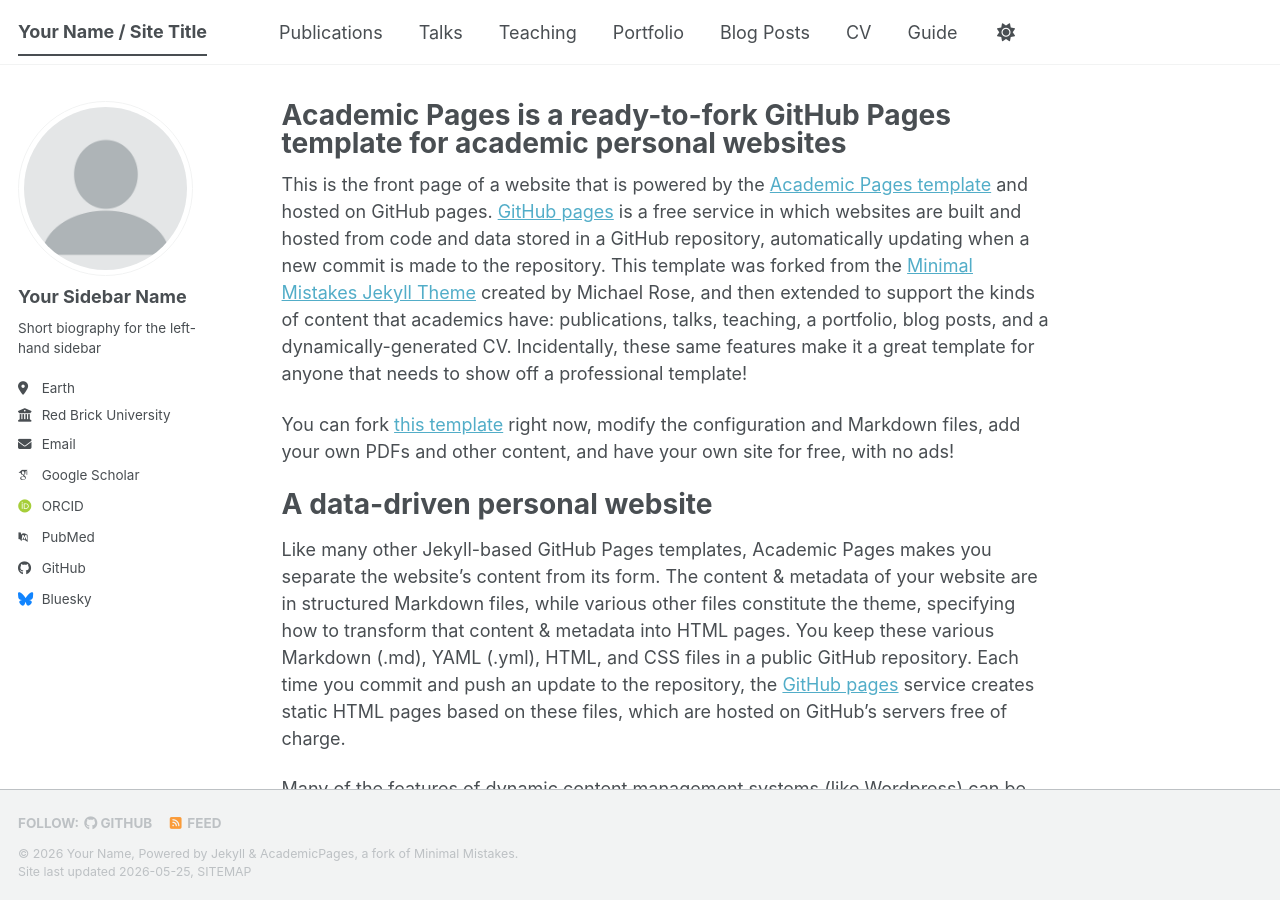
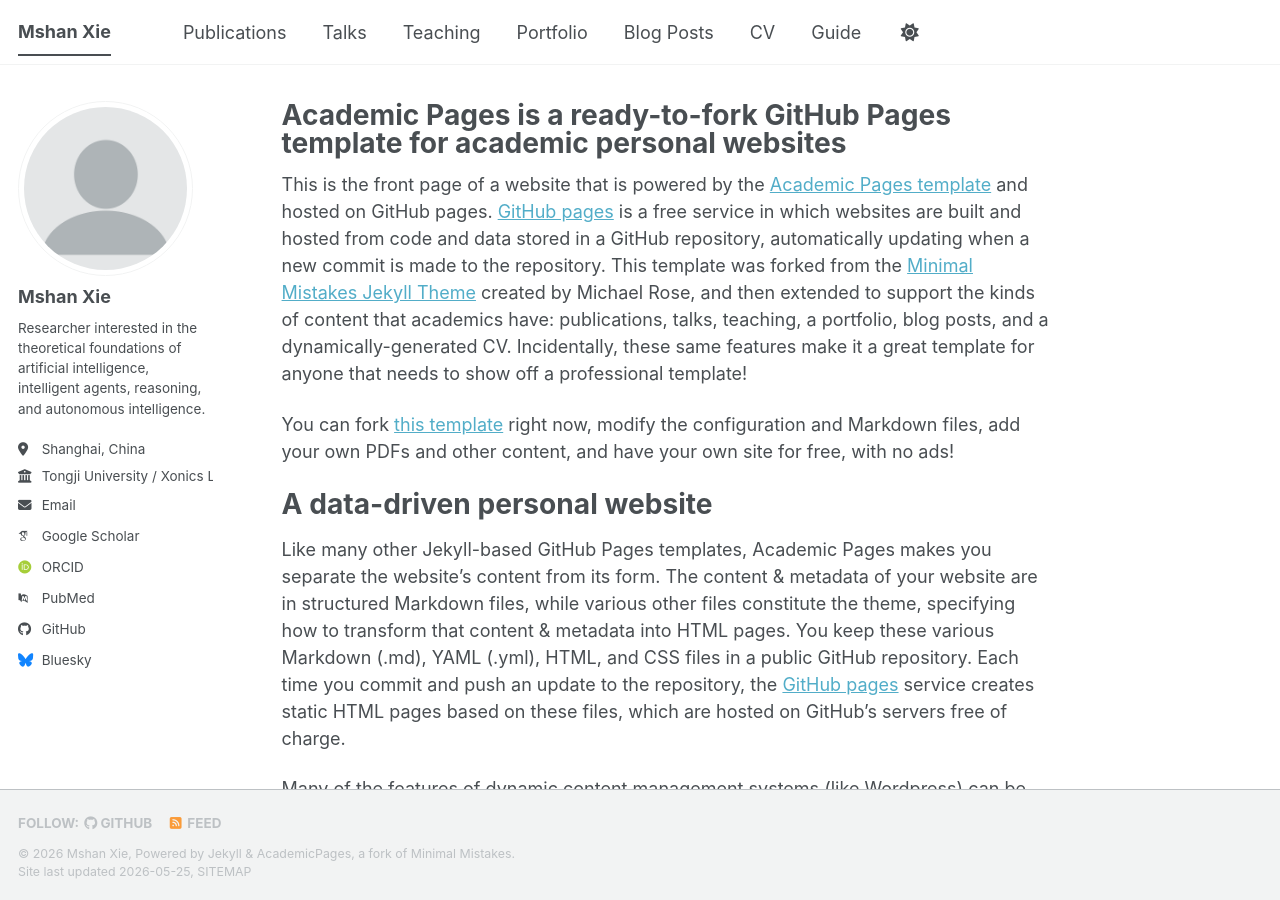
Before and after one commit to Mshan-XIE/Mshan-XIE.github.io, a Jekyll site: the page built from _pages/about.md, in a window 1280 px wide and 900 px high. Built offline with Jekyll 4.4.1, drawn with Linux system fonts in a browser that asks for light colours; some web fonts are replaced; a script bundle is joined from its source files by our own code; library files that are not in the unit come from our copies.

Commit message:
Update _config.yml

```diff
--- a/_config.yml
+++ b/_config.yml
@@ -9,14 +9,14 @@
 # Basic Site Settings
 locale                   : "en-US"
 site_theme               : "default" # The available themes options are "default", "air", "sunrise", "mint", "dirt" and "contrast"
-title                    : "Your Name / Site Title"
+title                    : "Mshan Xie"
 title_separator          : "-"
-name                     : &name "Your Name"
-description              : &description "Your Name's academic portfolio"   # Update this with a general description of your site, this is the default if not overridden by a page
-url                      : https://academicpages.github.io # The base hostname & protocol for your site e.g. "https://[your GitHub username].github.io",
+name                     : &name "Mshan Xie"
+description              : &description "Personal academic website of Mshan Xie"   # Update this with a general description of your site, this is the default if not overridden by a page
+url                      : "https://mshan-xie.github.io" # The base hostname & protocol for your site e.g. "https://[your GitHub username].github.io",
                                                            # or if you already have some other page hosted on Github then use "https://[your GitHub username].github.io/[Your Repo Name]"
 baseurl                  : "" # the subpath of your site, e.g. "/blog"
-repository               : "academicpages/academicpages.github.io"
+repository               : "Mshan-XIE/Mshan-XIE.github.io"
 
 # Site Author - The following control what appear as part of the author content on the side bar.
 #               If a field is blank the icon and link will not appear, otherwise it will be shown.
@@ -24,13 +24,13 @@ repository               : "academicpages/academicpages.github.io"
 author:
   # Biographic information
   avatar           : "profile.png"
-  name             : "Your Sidebar Name"
+  name             : "Mshan Xie"
   pronouns         : # example: "she/her"
-  bio              : "Short biography for the left-hand sidebar"
-  location         : "Earth"
-  employer         : "Red Brick University"
+  bio              : "Researcher interested in the theoretical foundations of artificial intelligence, intelligent agents, reasoning, and autonomous intelligence."
+  location         : "Shanghai, China"
+  employer         : "Tongji University / Xonics Lab"
   uri              : # URL
-  email            : "none@example.org"
+  email            : "mingshan.xie@outlook.com"
 
   # Academic websites
   academia         : # URL
```
